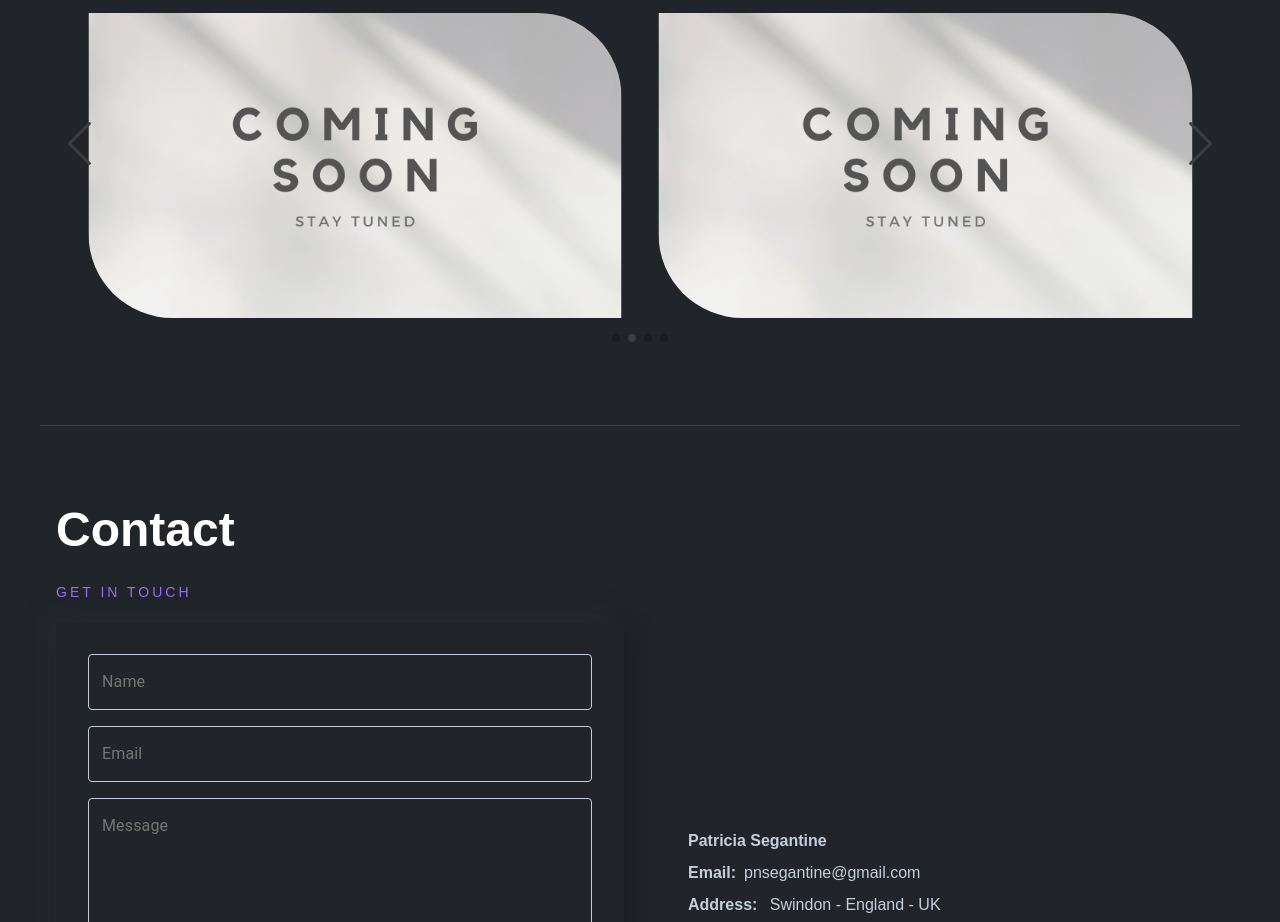
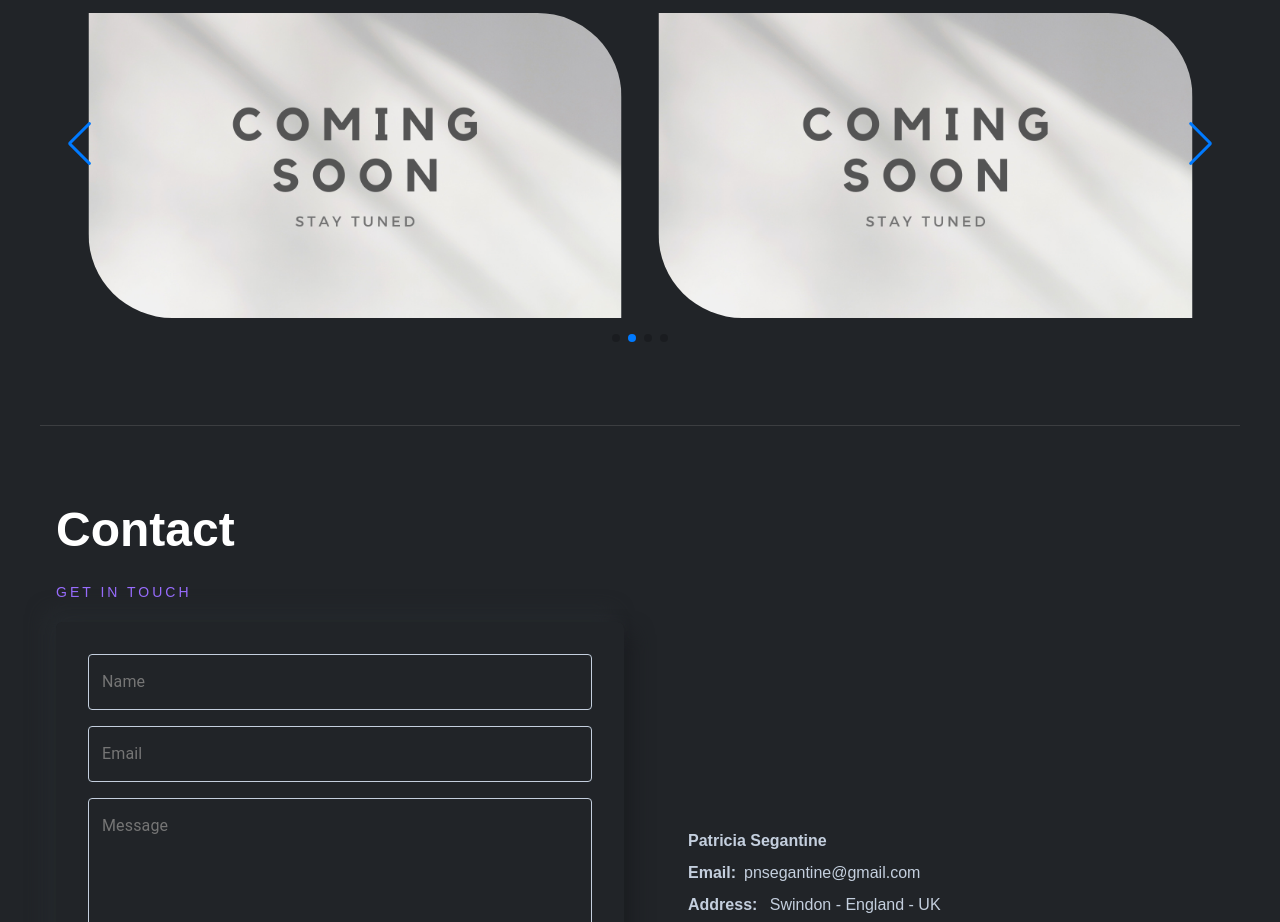
Before and after one commit to patriciasegantine/patriciasegantine-portfolio, a React (Vite) app: page / in a window 1280 px wide. Shown: the part 3780-4702 px from the top of the page. Built offline with nearby package versions, Linux system fonts and the light colour scheme.

Commit message:
fix: removed carousel navigation and pagination color

```diff
--- a/src/components/carousel/carousel.tsx
+++ b/src/components/carousel/carousel.tsx
@@ -27,8 +27,8 @@ export const CarouselCards: React.FC<Interface> = ({setOpen, projects, setProjec
   return (
     <Carrossel
       style={{
-        '--swiper-navigation-color': theme["color-line"],
-        '--swiper-pagination-color': theme["color-line"],
+        // '--swiper-navigation-color': theme["color-line"],
+        // '--swiper-pagination-color': theme["color-line"],
         padding: theme["spacing-small"]
       }}
       pagination={{
@@ -48,7 +48,7 @@ export const CarouselCards: React.FC<Interface> = ({setOpen, projects, setProjec
       loop={true}
     >
       {
-        projects?.map((slideContent: myProjectsInterface, index: number) => {
+        projects?.map((slideContent: any, index: number) => {
           return (
             <SwiperSlide
               key={index}
```
